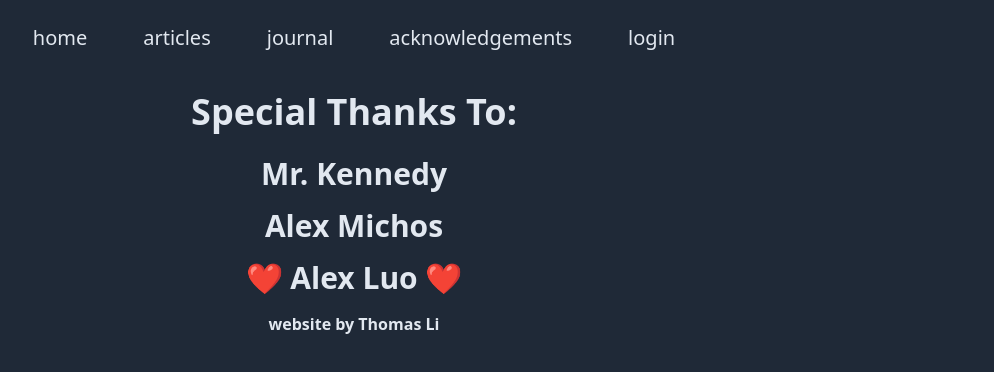
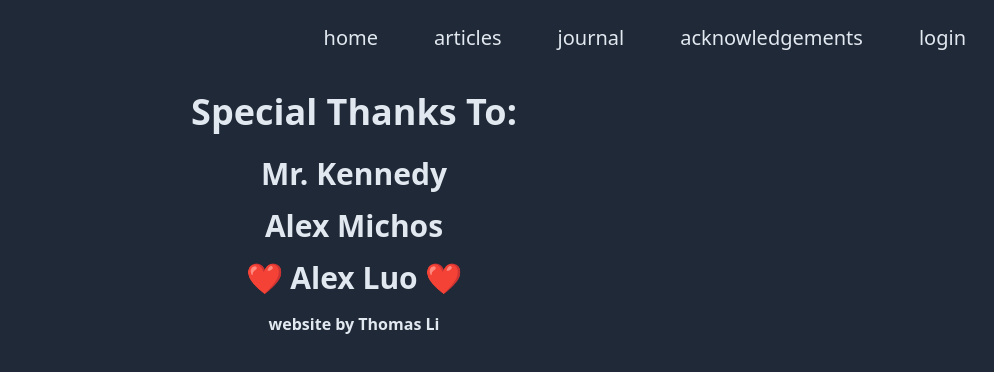
Before and after one commit to tkl0000/rhhs-math-journal, a React (Vite) app: page /acknowledgements in a window 1280 px wide. Shown: the top 372 px of the page, without its empty margins (286-1280 px from the left). Built offline with nearby package versions, Linux system fonts and the light colour scheme.

Commit message:
responsive navbar

```diff
--- a/src/components/Navbar.tsx
+++ b/src/components/Navbar.tsx
@@ -1,13 +1,16 @@
 import React from 'react';
-import NavbarButton from './NavbarButton';
+import { Link } from 'react-router-dom';
 
 const base_url = import.meta.env.VITE_BASE_URL;
 
 const Navbar: React.FC = () => {
   return (
     <nav className="bg-gray-800 p-4 sticky top-0 w-full z-10">
-      <div className="container mx-auto flex justify-center items-center">
-        <div className="flex space-x-8">
+      <div className="container mx-auto flex justify-between items-center">
+        {/* Logo or Brand Name (optional) */}
+        <div className="text-slate-200 text-xl font-bold hidden sm:block">
+        </div>
+        <div className="flex overflow-x-auto space-x-4 sm:space-x-8 scrollbar-hide">
           <NavbarButton title="home" destination={`${base_url}`} />
           <NavbarButton title="articles" destination={`${base_url}articles`} />
           <NavbarButton title="journal" destination={`${base_url}journal`} />
@@ -19,15 +22,17 @@ const Navbar: React.FC = () => {
   );
 }
 
-// function Navbar() {
-//   return (
-//     <div className="min-h-screen bg-gray-100 flex items-center justify-center">
-//       <div className="bg-white p-8 rounded shadow-md">
-//         <h1 className="text-2xl font-bold mb-4">Hello, Tailwind CSS!</h1>
-//         <p className="text-gray-700">This is a simple example of using Tailwind CSS with React.</p>
-//       </div>
-//     </div>
-//   );
-// }
+interface NavbarButtonProps {
+  title: string;
+  destination: string;
+}
+
+const NavbarButton: React.FC<NavbarButtonProps> = ({ title, destination }) => {
+  return (
+    <Link to={destination} className="text-slate-200 hover:text-white px-2 sm:px-3 py-2 rounded-md text-sm sm:text-xl font-medium whitespace-nowrap">
+      <h1>{title}</h1>
+    </Link>
+  );
+}
 
 export default Navbar;
--- a/src/input.css
+++ b/src/input.css
@@ -118,6 +118,17 @@ main {
   flex: 1;
 }
 
+/* Custom CSS */
+.scrollbar-hide::-webkit-scrollbar {
+  display: none;
+}
+
+.scrollbar-hide {
+  -ms-overflow-style: none; /* IE and Edge */
+  scrollbar-width: none; /* Firefox */
+}
+
+
 /* a {
   font-weight: 500;
   color: #646cff;
--- a/src/output.css
+++ b/src/output.css
@@ -116,6 +116,19 @@ body,
 
 main {
   flex: 1;
+}
+
+/* Custom CSS */
+
+.scrollbar-hide::-webkit-scrollbar {
+  display: none;
+}
+
+.scrollbar-hide {
+  -ms-overflow-style: none;
+  /* IE and Edge */
+  scrollbar-width: none;
+  /* Firefox */
 }
 
 /* a {
@@ -792,6 +805,10 @@ video {
   margin-right: auto;
 }
 
+.mb-16 {
+  margin-bottom: 4rem;
+}
+
 .mb-2 {
   margin-bottom: 0.5rem;
 }
@@ -820,18 +837,6 @@ video {
   margin-top: 1rem;
 }
 
-.mb-8 {
-  margin-bottom: 2rem;
-}
-
-.mb-10 {
-  margin-bottom: 2.5rem;
-}
-
-.mb-16 {
-  margin-bottom: 4rem;
-}
-
 .block {
   display: block;
 }
@@ -848,8 +853,8 @@ video {
   display: none;
 }
 
-.h-20 {
-  height: 5rem;
+.h-16 {
+  height: 4rem;
 }
 
 .h-36 {
@@ -875,10 +880,6 @@ video {
 
 .h-screen {
   height: 100vh;
-}
-
-.h-16 {
-  height: 4rem;
 }
 
 .max-h-full {
@@ -972,12 +973,6 @@ video {
   margin-left: calc(1rem * calc(1 - var(--tw-space-x-reverse)));
 }
 
-.space-x-8 > :not([hidden]) ~ :not([hidden]) {
-  --tw-space-x-reverse: 0;
-  margin-right: calc(2rem * var(--tw-space-x-reverse));
-  margin-left: calc(2rem * calc(1 - var(--tw-space-x-reverse)));
-}
-
 .space-y-4 > :not([hidden]) ~ :not([hidden]) {
   --tw-space-y-reverse: 0;
   margin-top: calc(1rem * calc(1 - var(--tw-space-y-reverse)));
@@ -992,8 +987,16 @@ video {
   overflow: hidden;
 }
 
+.overflow-x-auto {
+  overflow-x: auto;
+}
+
 .overflow-y-scroll {
   overflow-y: scroll;
+}
+
+.whitespace-nowrap {
+  white-space: nowrap;
 }
 
 .rounded {
@@ -1408,8 +1411,28 @@ video {
 }
 
 @media (min-width: 640px) {
+  .sm\:block {
+    display: block;
+  }
+
+  .sm\:space-x-8 > :not([hidden]) ~ :not([hidden]) {
+    --tw-space-x-reverse: 0;
+    margin-right: calc(2rem * var(--tw-space-x-reverse));
+    margin-left: calc(2rem * calc(1 - var(--tw-space-x-reverse)));
+  }
+
+  .sm\:px-3 {
+    padding-left: 0.75rem;
+    padding-right: 0.75rem;
+  }
+
   .sm\:text-sm {
     font-size: 0.875rem;
     line-height: 1.25rem;
   }
+
+  .sm\:text-xl {
+    font-size: 1.25rem;
+    line-height: 1.75rem;
+  }
 }
```
